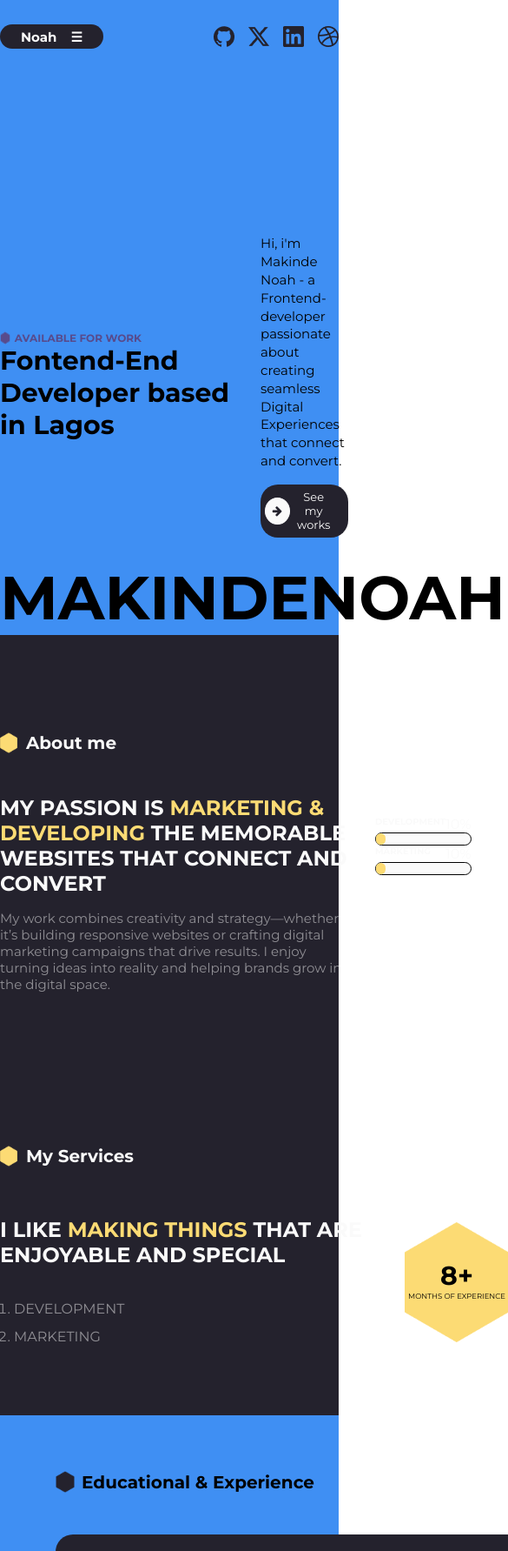
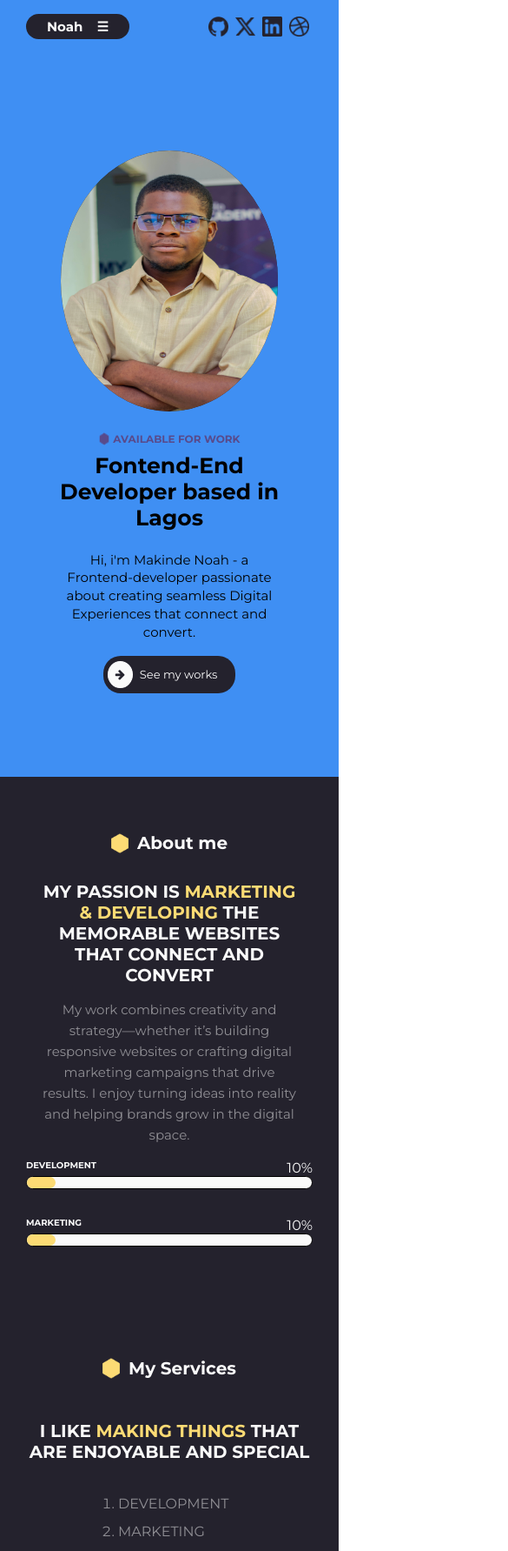
Before and after one commit to Noah275/porfolioResume, a plain HTML site: page index.html in a window 390 px wide. Shown: the top 1783 px of the page at 87% size, 585 px wide, since content can reach past the window. Drawn offline with Linux system fonts and the light colour scheme.

Commit message:
COMMIT RESPONSIVENESS

```diff
--- a/index.html
+++ b/index.html
@@ -32,9 +32,11 @@
             <h4><img src="image.html/Polygon 1.png" alt="logo">available for work</h4>
             <h1>Fontend-End Developer based in Lagos</h1>
         </div>
+
         <div class="heroImg">
             <img src="image.html/IMG_9082.jpg" alt="logo">
         </div>
+
         <div class="heroPara">
             <p>Hi, i'm Makinde Noah - a Frontend-developer passionate about creating seamless Digital Experiences that connect and convert.</p>
             <button><a href="port.html" target="_blank">
@@ -42,6 +44,7 @@
                 </a>
             </button>
         </div>
+
         </div>
       <div class="heroName">
         <h1>makinde</h1>
@@ -59,6 +62,7 @@
                 <h2>my passion is <span>marketing & developing</span> the memorable websites that connect and convert</h2>
                 <p>My work combines creativity and strategy—whether it’s building responsive websites or crafting digital marketing campaigns that drive results. I enjoy turning ideas into reality and helping brands grow in the digital space.</p>
             </div>
+
             <div class="ratingCon">
              <div class="aboutRating">
                 <h1>development</h1>
@@ -67,7 +71,8 @@
                 <div class="butRating">
                     <div class="butInside"></div>
                 </div>
-             <div class="aboutRating">
+
+             <div class="aboutRating1">
                 <h1>marketing</h1>
                 <p>10%</p>
             </div>
--- a/port.css
+++ b/port.css
@@ -115,3 +115,34 @@
     text-transform: capitalize;
     font-size: 15px;
 }
+
+      /* LINK RESPONSIVENESS */
+@media(min-width:260px) and (max-width:460px){
+    .genLayout{
+        width: calc(100% - 60px);
+    }
+
+    .projCont{
+        width: 100%;
+    }
+
+    .projCont > h1{
+        font-size: 30px;
+        text-align: center;
+    }
+
+    .projCont > p{
+        text-align: center;
+        font-size: 15px;
+    }
+
+    .projWord > h1{
+        font-size: 30px;
+        text-align: center;
+    }
+
+    .projBox{
+        overflow-x: scroll;
+        padding: 1rem;
+    }
+}
--- a/styles.css
+++ b/styles.css
@@ -13,16 +13,16 @@ header{
 }
 
 .genLayout{
-    max-width: 1024px;
+    max-width: 1000px;
     margin: auto;
 
 }
 
 .topBox{
-    height: 84px;
     display: flex;
     justify-content: space-between;
     align-items: center;
+    padding-block: 1rem;
 }
 
 .topItems{
@@ -45,8 +45,15 @@ header{
 .imgBox{
     display: flex;
     gap: 1rem;
+    width: 150px;
 }
 
+.imgBox > img{
+    width: 100%;
+}
+
+
+     /* HERO SECTION */
 .heroBox{
     /* border: 2px solid; */
     margin-top: 10rem;
@@ -138,6 +145,81 @@ header{
      .blackLayout{
         background-color: #24222D;
      }
+
+          /* Responsoiveness for header  */
+     @media(min-width:260px) and (max-width:460px){
+         .genLayout{
+            width: calc(100% - 60px);
+         }
+
+         .imgBox{
+            gap: 0.5rem;
+            width: 120px;
+         }
+
+         .imgBox > img{
+            width: 23px;
+         }
+
+         .heroBox{
+            margin-top: 7rem;
+         }
+
+         .heroWrapper{
+            flex-direction: column;
+         }
+
+         .heroCon{
+            order: 1;
+         }
+
+         .heroCon > h4{
+            justify-content: center;
+            margin-bottom: 0.5rem;
+         }
+
+
+         .heroCon > h1{
+            font-size: 25px;
+            width: 300px;
+            text-align: center;
+            margin-bottom: 1.5rem;
+         }
+
+         .heroImg{
+            order: 0;
+            height: 300px;
+            width: 250px;
+            margin-bottom: 1.5rem;
+         }
+
+         .heroPara{
+            order: 2;
+            width: 250px;
+            margin-bottom: 5rem;
+         }
+
+         .heroPara > p{
+            text-align: center;
+         }
+
+         .heroPara > button{
+            margin: 1rem auto;
+         }
+
+         .heroName{
+            display: none;
+         }
+
+
+
+
+     }
+
+
+
+
+
      /* ABOUT SECTION */
      .aboutBox{
         padding: 7rem 0rem;
@@ -181,7 +263,7 @@ header{
 
       .ratingCon{
          width: 100%;
-         padding-top: 6rem;
+         margin-top: 6rem;
 
       }
 
@@ -215,6 +297,82 @@ header{
         width: 10%;
         border-radius: 10px;
     }
+
+      .aboutRating1{
+        display: flex;
+        justify-content: space-between;
+        padding-top: 1rem;
+    }
+
+    .aboutRating1 > h1{
+        color: #FAFAFA;
+        font-size: 10px;
+        text-transform: uppercase;
+    }
+
+    .aboutRating1 > P{
+        color: #FAFAFA;
+    }
+
+
+
+     .butRating{
+        border: 1px solid;
+        border-radius: 10px;
+        background-color: #FAFAFA;
+
+     }
+
+     .butRating > .butInside{
+        background-color: #FCDB74;
+        padding: 0.4rem 0rem;
+        width: 10%;
+        border-radius: 10px;
+    }
+
+
+          /* ABOUT RESPONSIVENESS */
+      @media(min-width:260px) and (max-width:460px){
+        .aboutBox{
+            padding: 4rem 0;
+        }
+
+        .aboutCon{
+            flex-direction: column;
+            gap: 0;
+        }
+
+        .aboutTxt > h4{
+            justify-content: center;
+            margin-bottom: 2rem;
+        }
+
+        .aboutTxt > h2{
+            font-size: 20px;
+            text-align: center;
+            width: 100%;
+            padding: 0 1rem;
+        }
+
+        .aboutTxt > p{
+            width: 100%;
+            text-align: center;
+            line-height: 1.5rem;
+            padding: 0 1rem;
+        }
+
+        .ratingCon{
+            margin-top: 1rem;
+        }
+
+        .aboutRating1{
+            padding-top: 2rem;
+        }
+
+
+
+      }
+
 
 
 
@@ -294,6 +452,29 @@ header{
             text-transform: uppercase;
         }
 
+           /* SERVICE RESPONSIVENESS */
+        @media(min-width:260px) and (max-width:460px){
+            .sevBox{
+                flex-direction: column;
+            }
+
+            .sevTxt > h4{
+                justify-content: center;
+            }
+
+            .sevContent > h2 {
+                width: 100%;
+                font-size: 20px;
+                text-align: center;
+            }
+
+              .sevContent > ol{
+                width: 150px;
+                margin: auto;
+              }
+
+        }
+
 
 
 
@@ -303,7 +484,7 @@ header{
          }
 
          .eduBox{
-            padding: 4rem;
+            padding: 4rem 0;
          }
 
          .eduTxt{
@@ -324,37 +505,37 @@ header{
             width: 30px;
          }
 
-         .eduItems{
+         /* .eduItems{
             width: 600px;
             margin: auto;
             background-color: #24222D;
             padding: 2rem;
             margin-bottom: 2.5rem;
             border-radius: 20px;
-         }
+         } */
 
-         .eduPanel > h4{
+         /* /* .eduPanel > h4{
             text-transform: uppercase;
             color: #FCDB74;
             font-size: 15px;
             padding-bottom: 3rem;
-        }
+        } */
 
-         .eduPanel > h2{
+         /* .eduPanel > h2{
             text-transform: uppercase;
             display: flex;
             align-items: center;
             font-size: 17px;
             color: #FAFAFA;
             padding-bottom: 0.3rem;
-         }
+         } */
 
-          .eduPanel > h2 > img{
+          /* .eduPanel > h2 > img{
             padding-right: 1rem;
             width: 30px;
-          }
+          } */
 
-          .eduPanel > p{
+          /* .eduPanel > p{
             padding-left: 2rem;
             text-transform: capitalize;
             color: #FAFAFA;
@@ -362,14 +543,15 @@ header{
             font-size: 12px;
              padding-bottom: 0.3rem;
 
-          }
-          .eduPanel > h6{
+          } */
+
+          /* .eduPanel > h6{
             padding-left: 2rem;
             text-transform: capitalize;
             color: #FCDB74;
             font-weight: 400;
             font-size: 10px;
-        }
+        } */
 
 
          .expBox{
@@ -457,6 +639,17 @@ header{
             color: #FCDB74;
             font-weight: 400;
             font-size: 10px;
+        }
+
+               /* EDUCATIONAL / EXPERIENCE SECTION */
+        @media(min-width:260px) and (max-width:460px){
+            .eduTxt{
+                width: 100%;
+            }
+
+            .expBox{
+                width: 100%;
+            }
         }
 
 
@@ -604,12 +797,29 @@ header{
            margin-right: 0.3rem;
 
         }
+              /* CONTACT FORM */
+         @media(min-width:260px) and (max-width:460px){
+             .conBox{
+                padding: 4rem 0rem;
+             }
 
+             .imgKey{
+                width: 100%;
+             }
 
+             form{
+                width: 100%;
+             }
 
+             .formWap{
+                flex-direction: column;
+             }
 
+             .formBox > input{
+                width: 100%;
+             }
 
-
-
-
-        /* Styling for Project */
+              .subForm > input{
+                width: 100%;
+              }
+         }
```
